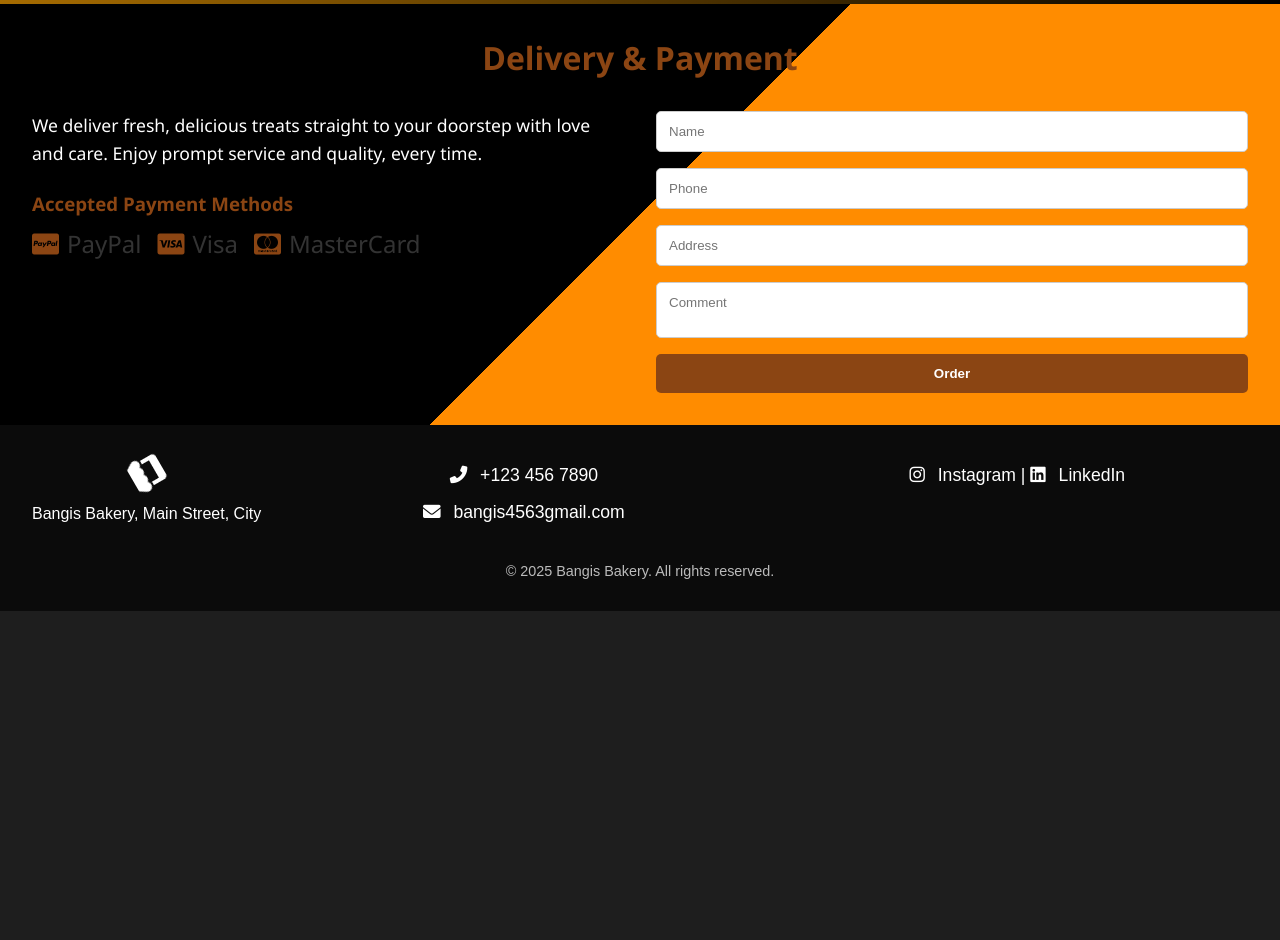
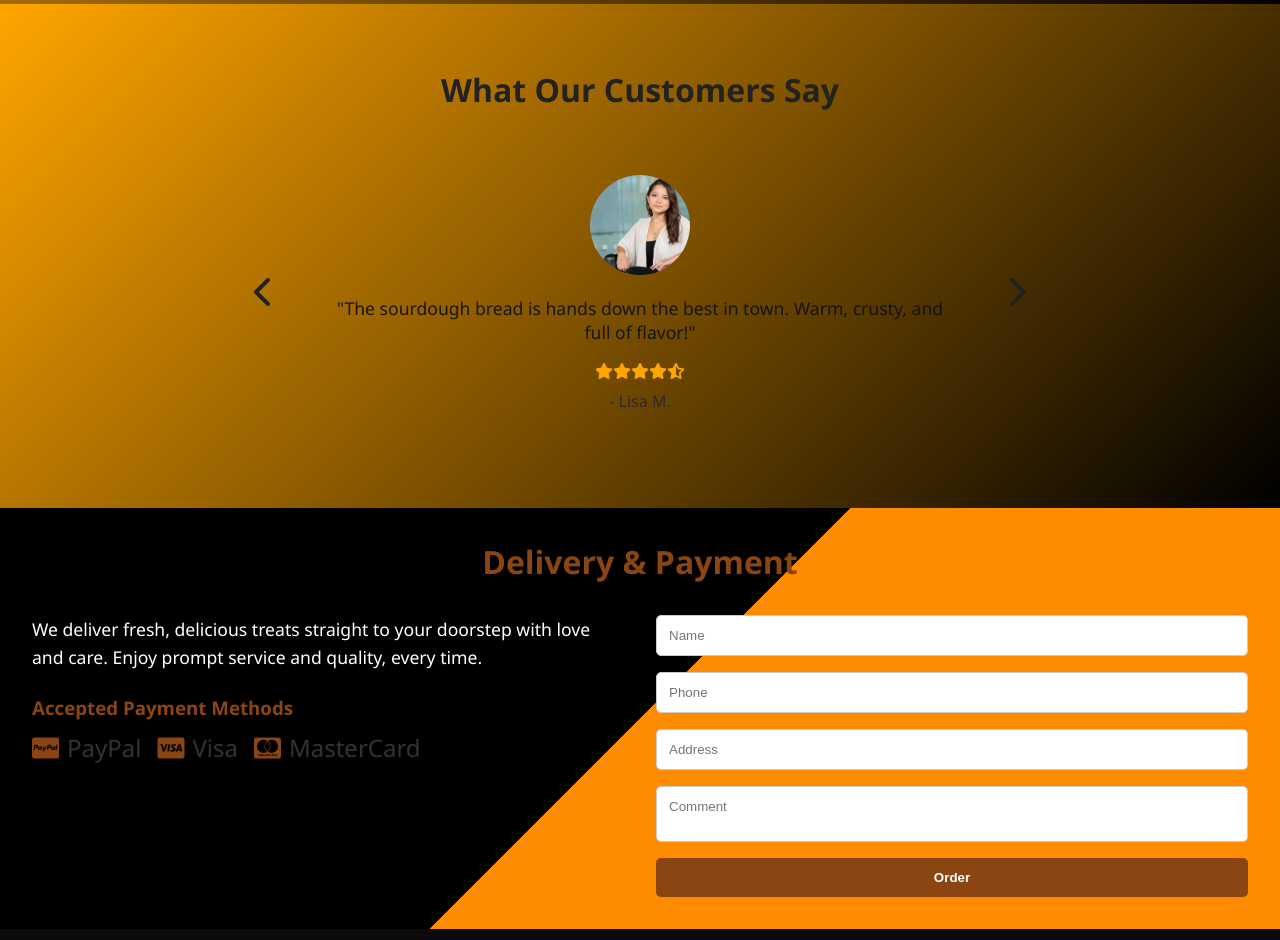
Before and after one commit to Ban-gis/Restaurant-website, a plain HTML site: page index.html in a window 1280 px wide. Shown: the part 1857-2797 px from the top of the page. Before the commit the page ends 2468 px from the top, so only its background shows below. Drawn offline with Linux system fonts and the light colour scheme.

Commit message:
second commit

```diff
--- a/index.html
+++ b/index.html
@@ -3,7 +3,7 @@
 <head>
   <meta charset="UTF-8" />
   <meta name="viewport" content="width=device-width, initial-scale=1.0"/>
-  <title>Best Bakery</title>
+  <title>Bangis Bakery</title>
   <link rel="stylesheet" href="style.css"/>
   <link rel="stylesheet" href="https://cdnjs.cloudflare.com/ajax/libs/font-awesome/6.0.0-beta3/css/all.min.css">
 </head>
@@ -43,9 +43,7 @@
   </div>
 </section>
 
-
-
-  <section class="about">
+  <section class="about" id="about">
   <h2>About Us</h2>
   <div class="about-icons">
     <div>
@@ -66,7 +64,7 @@
   </div>
 </section>
 
-  <section class="catalog">
+  <section class="catalog" id="catalog">
   <div class="gallery">
     <div class="card">
       <img src="croissant.jpg" alt="">
@@ -124,8 +122,39 @@
   </div>
 </section>
 
+<section class="reviews" id="reviews">
+  <h2>What Our Customers Say</h2>
+  <div class="slider-wrapper">
+    <button class="arrow left"><i class="fas fa-chevron-left"></i></button>
 
-  <section class="delivery">
+    <div class="slider-container">
+      <div class="slider">
+        <div class="review">
+          <img src="lisa.jpg" alt="Customer 1">
+          <p>"The sourdough bread is hands down the best in town. Warm, crusty, and full of flavor!"</p>
+          <div class="stars"><i class="fas fa-star"></i><i class="fas fa-star"></i><i class="fas fa-star"></i><i class="fas fa-star"></i><i class="fas fa-star-half-alt"></i></div>
+          <h4>- Lisa M.</h4>
+        </div>
+        <div class="review">
+          <img src="jamel.jpg" alt="Customer 2">
+          <p>"I can't start my day without a chocolate croissant from Bangis Bakery. So flaky and rich!"</p>
+          <div class="stars"><i class="fas fa-star"></i><i class="fas fa-star"></i><i class="fas fa-star"></i><i class="fas fa-star"></i><i class="fas fa-star"></i></div>
+          <h4>- Jamal K.</h4>
+        </div>
+        <div class="review">
+          <img src="grace.webp" alt="Customer 3">
+          <p>"Amazing pastries and super friendly staff. The cinnamon rolls are out of this world!"</p>
+          <div class="stars"><i class="fas fa-star"></i><i class="fas fa-star"></i><i class="fas fa-star"></i><i class="fas fa-star"></i><i class="far fa-star"></i></div>
+          <h4>- Grace T.</h4>
+        </div>
+      </div>
+    </div>
+
+    <button class="arrow right"><i class="fas fa-chevron-right"></i></button>
+  </div>
+</section>
+
+  <section class="delivery" id="delivery">
   <h2>Delivery & Payment</h2>
   <div class="delivery-container">
     <!-- Left: Delivery info & payment -->
@@ -187,7 +216,7 @@
 
   <!-- Footer Bottom: Copyright -->
   <div class="footer-bottom">
-    <p>© 2025 Bangis Bakery. All rights reserved.</p>
+    <p>© 2025 BangisTech. All rights reserved.</p>
   </div>
 </footer>
 
--- a/script.js
+++ b/script.js
@@ -4,3 +4,23 @@ const navLinks = document.querySelector('.nav-links');
 hamburger.addEventListener('click', () => {
   navLinks.classList.toggle('active');
 });
+const slider = document.querySelector('.slider');
+  const leftArrow = document.querySelector('.arrow.left');
+  const rightArrow = document.querySelector('.arrow.right');
+  const totalSlides = document.querySelectorAll('.review').length;
+
+  let currentSlide = 0;
+
+  function updateSlider() {
+    slider.style.transform = `translateX(-${currentSlide * 100}%)`;
+  }
+
+  leftArrow.addEventListener('click', () => {
+    currentSlide = (currentSlide - 1 + totalSlides) % totalSlides;
+    updateSlider();
+  });
+
+  rightArrow.addEventListener('click', () => {
+    currentSlide = (currentSlide + 1) % totalSlides;
+    updateSlider();
+  });
--- a/style.css
+++ b/style.css
@@ -20,7 +20,7 @@ body {
   top: 0;
   z-index: 1000;
   height: 60px;
-  position: relative;
+  position: sticky;
 }
 
 .bakery-icon {
@@ -297,6 +297,89 @@ margin-top: 2rem;
   opacity: 1;
 }
 
+.reviews {
+  padding: 4rem 1rem;
+ background: linear-gradient(135deg, orange, #000);
+  text-align: center;
+}
+
+.reviews h2 {
+  font-size: 2rem;
+  margin-bottom: 2rem;
+  font-weight: 600;
+  color: #222222;
+}
+
+.slider-wrapper {
+  display: flex;
+  align-items: center;
+  justify-content: center;
+  position: relative;
+  max-width: 100%;
+  overflow: hidden;
+}
+
+.slider-container {
+  overflow: hidden;
+  width: 100%;
+  max-width: 700px;
+}
+
+.slider {
+  display: flex;
+  transition: transform 0.5s ease-in-out;
+}
+
+.review {
+  flex: 0 0 100%;
+  padding: 2rem;
+  box-sizing: border-box;
+}
+
+.review img {
+  width: 100px;
+  height: 100px;
+  border-radius: 50%;
+  object-fit: cover;
+  margin-bottom: 1rem;
+}
+
+.review p {
+  font-size: 1.1rem;
+  margin-bottom: 1rem;
+  color: #131111f3;
+}
+
+.review .stars {
+  color: orange;
+  margin-bottom: 0.5rem;
+}
+
+.review h4 {
+  font-weight: 500;
+  color: #2c2a2a;
+}
+
+.arrow {
+  background: none;
+  border: none;
+  font-size: 2rem;
+  cursor: pointer;
+  color: #222;
+  padding: 0 1rem;
+  transition: color 0.3s;
+}
+
+.arrow:hover {
+  color: orange;
+}
+
+@media (max-width: 768px) {
+  .review p {
+    font-size: 1rem;
+  }
+}
+
 .overlay i {
   font-size: 2.5rem;
   margin-bottom: 0.5rem;
```
Also changed, not shown: grace.webp (added), jamel.jpg (added), lisa.jpg (added), 1 other file.
